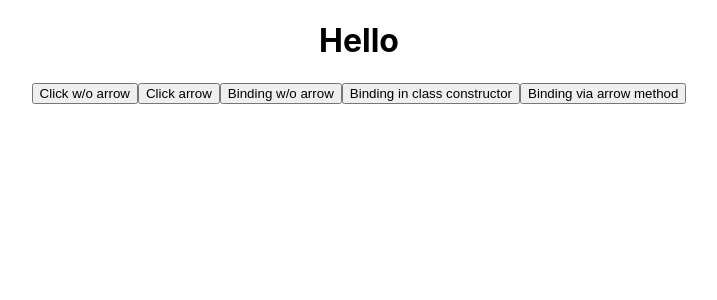
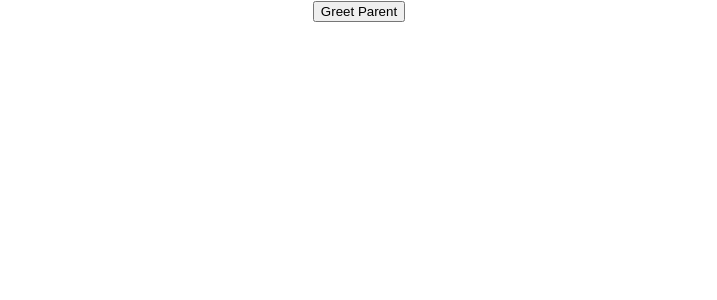
Before and after one commit to Atharva-77/Web_Dev_Snippets, a React (Create React App) app in the folder React_Basics/Class/: page / in a window 1280 px wide. Shown: the top 300 px of the page, without its empty margins (281-998 px from the left). Built offline with nearby package versions, Linux system fonts and the light colour scheme.

Commit message:
Parent-Child Compo added

```diff
--- a/React_Basics/Class/src/App.js
+++ b/React_Basics/Class/src/App.js
@@ -7,12 +7,15 @@ import SetState from './SetState';
 import EventHandler from './EventHandler'
 import Binding from './Binding';
 import EventHandler_Class from './EventHandler_Class';
+import ParentCompo from './ParentCompo';
 
 function App() {
   return (
     <div className="App">
 
-      <Binding />
+      <ParentCompo />
+      {/* <Binding /> */}
+
       {/* <EventHandler /> */}
       {/* <EventHandler_Class /> */}
 
--- a/React_Basics/Class/src/Binding.js
+++ b/React_Basics/Class/src/Binding.js
@@ -54,12 +54,14 @@ class Binding extends Component {
 
                 {/* 2nd method */}
                 <button onClick={this.clickHandler.bind(this)}>Binding w/o arrow</button>
+
                 {/* 3rd method */}
                 <button onClick={this.handler}>Binding in class constructor</button>
+
                 {/* 4th method */}
                 <button onClick={this.arrowhandler}>Binding via arrow method</button>
 
-
+                {/* 3rd better than 2nd as component has to be re-rendered after onClick.Performance issues */}
             </div>
         )
     }
--- /dev/null
+++ b/React_Basics/Class/src/ChildCompo.js
@@ -0,0 +1,26 @@
+import React, { Component } from 'react'
+
+class ChildCompo extends Component {
+    render() {
+        return (
+            <div>
+                {/* <button onClick={this.props.greetHandler}>Greet Parent</button> */}
+                <button onClick={()=>this.props.greetHandler("Atharva-77 github repo")}>Greet Parent</button>
+            </div>
+        )
+    }
+}
+
+export default ChildCompo
+
+// import React from 'react'
+
+// function ChildCompo(props) {
+//     return (
+//         <div>
+//             <button onClick={props.greetHandler}>Greet Parent</button>
+//         </div>
+//     )
+// }
+
+// export default ChildCompo
--- a/React_Basics/Class/src/EventHandler.js
+++ b/React_Basics/Class/src/EventHandler.js
@@ -12,6 +12,8 @@ function EventHandler() {
         </div>
     )
 }
+
+//don't use onClick={clickHandler()}...() after clickHandler...it becomes func call so only called once when website is loaded not during onClick
 
 export default EventHandler
 
--- /dev/null
+++ b/React_Basics/Class/src/ParentCompo.js
@@ -0,0 +1,28 @@
+import React, { Component } from 'react'
+import ChildCompo from './ChildCompo'
+
+class ParentCompo extends Component {
+    constructor(props) {
+        super(props)
+
+        this.state =
+        {
+             parentName:"Parent"
+        }
+    this.greetParent=this.greetParent.bind(this)
+    }
+    greetParent(childName)
+    {
+        alert(`Hello ${this.state.parentName} from ${childName}`)
+    }
+
+    render() {
+        return (
+            <div>
+                <ChildCompo greetHandler={this.greetParent}/>
+            </div>
+        )
+    }
+}
+
+export default ParentCompo
--- a/React_Basics/Class/src/SetState.js
+++ b/React_Basics/Class/src/SetState.js
@@ -25,8 +25,8 @@ export class SetState extends Component {
         // )
         // console.log(this.state.count) //lag by 1. Therefore put all code after setState in callback
 
-        //If obj is passed, opof incrementFive is 1 as all 5 statements are combined & 1 call made.Thus pass function NOT obj.
-
+        //If obj is passed, o/p of incrementFive is 1 as all 5 statements are combined & 1 call made.Thus pass function NOT obj.
+        // Calls to setstate are async
         this.setState((prevCnt,props)=>(
         {
             count:prevCnt.count + 1 //+props.addVal
```
